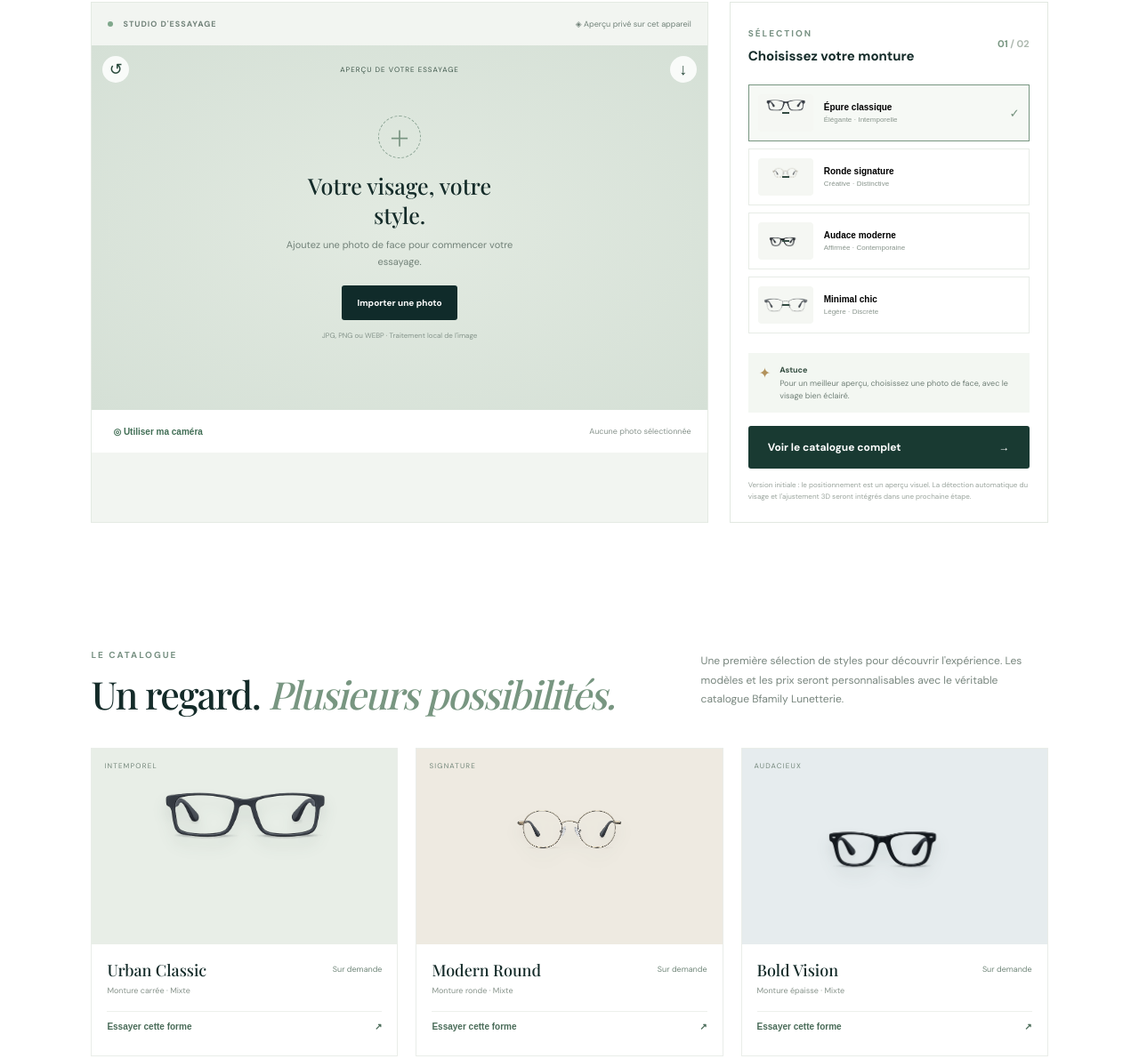
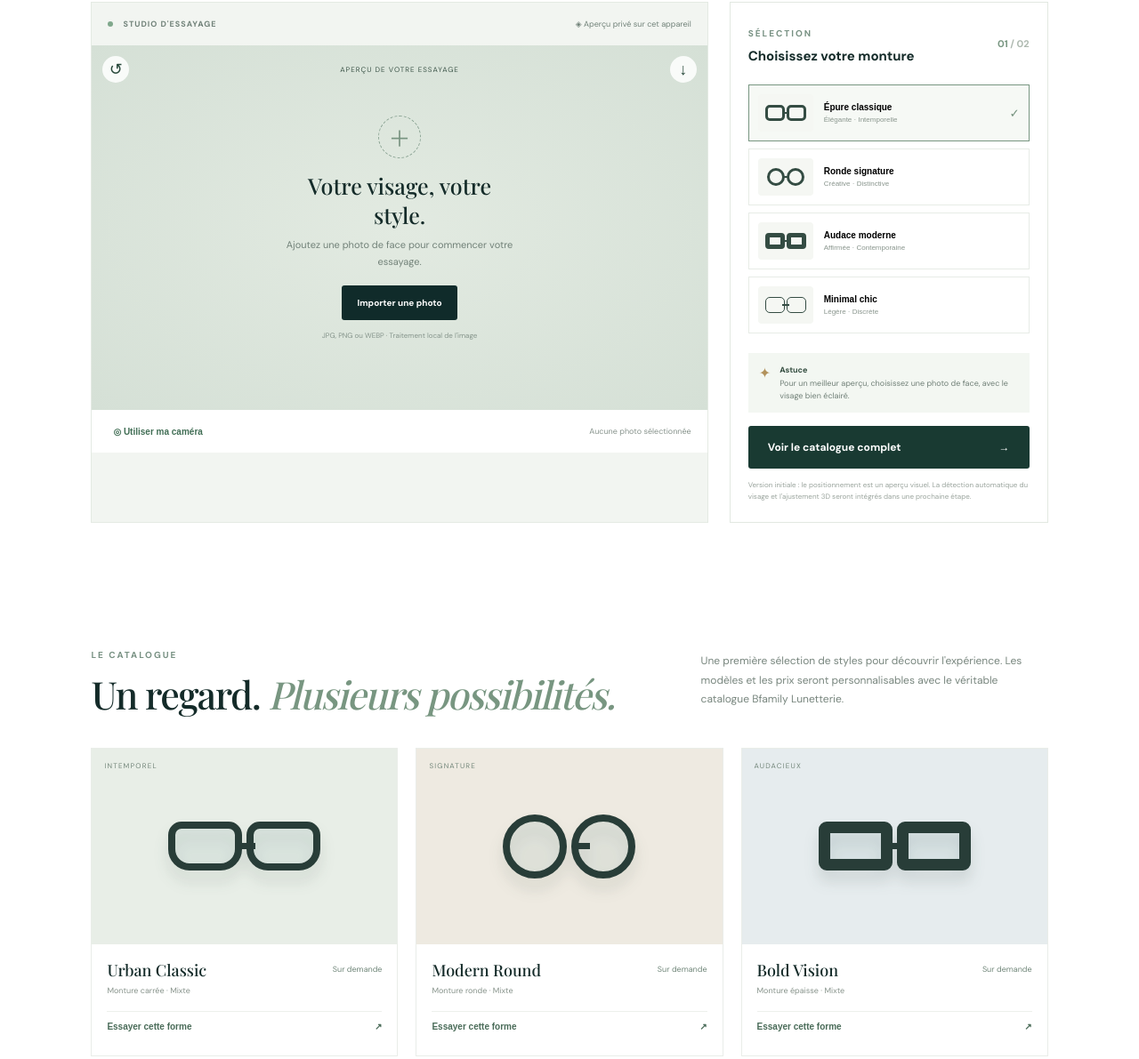
Before and after one commit to Nonoxmas/optivision-ai., a plain HTML site: page index.html in a window 1280 px wide. Shown: the part 989-2180 px from the top of the page at 89% size. Drawn offline with nearby package versions, Linux system fonts and the light colour scheme; a web font is replaced by a local one.

Commit message:
Restore clean frame selection interface

```diff
--- a/index.html
+++ b/index.html
@@ -85,10 +85,10 @@
         <aside class="try-sidebar">
           <div class="sidebar-title"><div><span class="eyebrow">SÉLECTION</span><h3>Choisissez votre monture</h3></div><span class="step-count">01 <i>/ 02</i></span></div>
           <div class="frame-list" id="frameList">
-            <button class="frame-option selected" data-frame="classic"><span class="frame-visual"><img src="assets/01_monture_classique_rectangulaire.png" alt="Monture classique rectangulaire"></span><span><b>Épure classique</b><small>Élégante · Intemporelle</small></span><span class="check">✓</span></button>
-            <button class="frame-option" data-frame="round"><span class="frame-visual"><img src="assets/02_monture_ronde_doree.png" alt="Monture ronde dorée"></span><span><b>Ronde signature</b><small>Créative · Distinctive</small></span><span class="check">✓</span></button>
-            <button class="frame-option" data-frame="bold"><span class="frame-visual"><img src="assets/03_monture_epaisse_noire.png" alt="Monture épaisse noire"></span><span><b>Audace moderne</b><small>Affirmée · Contemporaine</small></span><span class="check">✓</span></button>
-            <button class="frame-option" data-frame="minimal"><span class="frame-visual"><img src="assets/04_monture_fine_minimaliste.png" alt="Monture fine minimaliste"></span><span><b>Minimal chic</b><small>Légère · Discrète</small></span><span class="check">✓</span></button>
+            <button class="frame-option selected" data-frame="classic"><span class="frame-visual"><i></i><i></i></span><span><b>Épure classique</b><small>Élégante · Intemporelle</small></span><span class="check">✓</span></button>
+            <button class="frame-option" data-frame="round"><span class="frame-visual round"><i></i><i></i></span><span><b>Ronde signature</b><small>Créative · Distinctive</small></span><span class="check">✓</span></button>
+            <button class="frame-option" data-frame="bold"><span class="frame-visual bold"><i></i><i></i></span><span><b>Audace moderne</b><small>Affirmée · Contemporaine</small></span><span class="check">✓</span></button>
+            <button class="frame-option" data-frame="minimal"><span class="frame-visual minimal"><i></i><i></i></span><span><b>Minimal chic</b><small>Légère · Discrète</small></span><span class="check">✓</span></button>
           </div>
           <div class="sidebar-tip"><span>✦</span><p><b>Astuce</b><br>Pour un meilleur aperçu, choisissez une photo de face, avec le visage bien éclairé.</p></div>
           <a class="button button-dark full-button" href="#catalogue">Voir le catalogue complet <span>→</span></a>
@@ -103,9 +103,9 @@
         <p>Une première sélection de styles pour découvrir l'expérience. Les modèles et les prix seront personnalisables avec le véritable catalogue Bfamily Lunetterie.</p>
       </div>
       <div class="catalog-grid">
-        <article class="product-card"><div class="product-image product-one"><span class="product-tag">INTEMPOREL</span><img class="product-frame-image" src="assets/01_monture_classique_rectangulaire.png" alt="Monture classique rectangulaire"></div><div class="product-info"><div><h3>Urban Classic</h3><p>Monture carrée · Mixte</p></div><span class="product-price">Sur demande</span></div><button class="try-product" data-select="classic">Essayer cette forme <span>↗</span></button></article>
-        <article class="product-card"><div class="product-image product-two"><span class="product-tag">SIGNATURE</span><img class="product-frame-image" src="assets/02_monture_ronde_doree.png" alt="Monture ronde dorée"></div><div class="product-info"><div><h3>Modern Round</h3><p>Monture ronde · Mixte</p></div><span class="product-price">Sur demande</span></div><button class="try-product" data-select="round">Essayer cette forme <span>↗</span></button></article>
-        <article class="product-card"><div class="product-image product-three"><span class="product-tag">AUDACIEUX</span><img class="product-frame-image" src="assets/03_monture_epaisse_noire.png" alt="Monture épaisse noire"></div><div class="product-info"><div><h3>Bold Vision</h3><p>Monture épaisse · Mixte</p></div><span class="product-price">Sur demande</span></div><button class="try-product" data-select="bold">Essayer cette forme <span>↗</span></button></article>
+        <article class="product-card"><div class="product-image product-one"><span class="product-tag">INTEMPOREL</span><div class="product-glasses"><i></i><i></i></div></div><div class="product-info"><div><h3>Urban Classic</h3><p>Monture carrée · Mixte</p></div><span class="product-price">Sur demande</span></div><button class="try-product" data-select="classic">Essayer cette forme <span>↗</span></button></article>
+        <article class="product-card"><div class="product-image product-two"><span class="product-tag">SIGNATURE</span><div class="product-glasses shape-round"><i></i><i></i></div></div><div class="product-info"><div><h3>Modern Round</h3><p>Monture ronde · Mixte</p></div><span class="product-price">Sur demande</span></div><button class="try-product" data-select="round">Essayer cette forme <span>↗</span></button></article>
+        <article class="product-card"><div class="product-image product-three"><span class="product-tag">AUDACIEUX</span><div class="product-glasses shape-bold"><i></i><i></i></div></div><div class="product-info"><div><h3>Bold Vision</h3><p>Monture épaisse · Mixte</p></div><span class="product-price">Sur demande</span></div><button class="try-product" data-select="bold">Essayer cette forme <span>↗</span></button></article>
       </div>
     </section>
 
```
